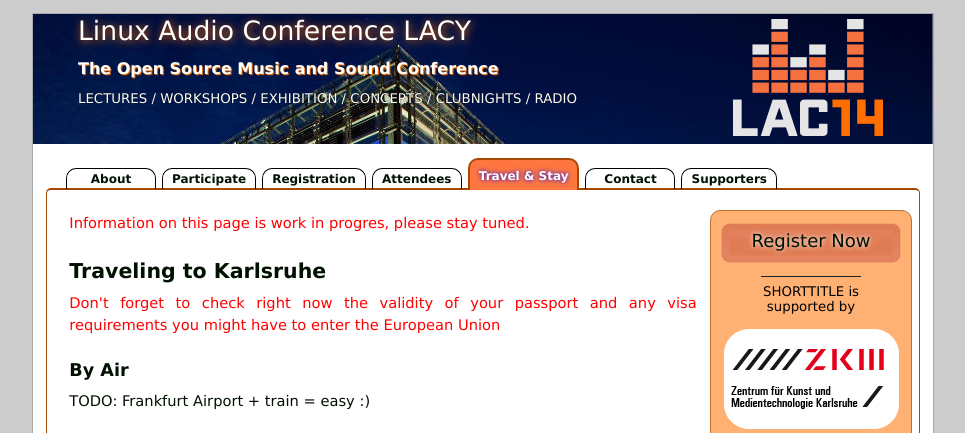
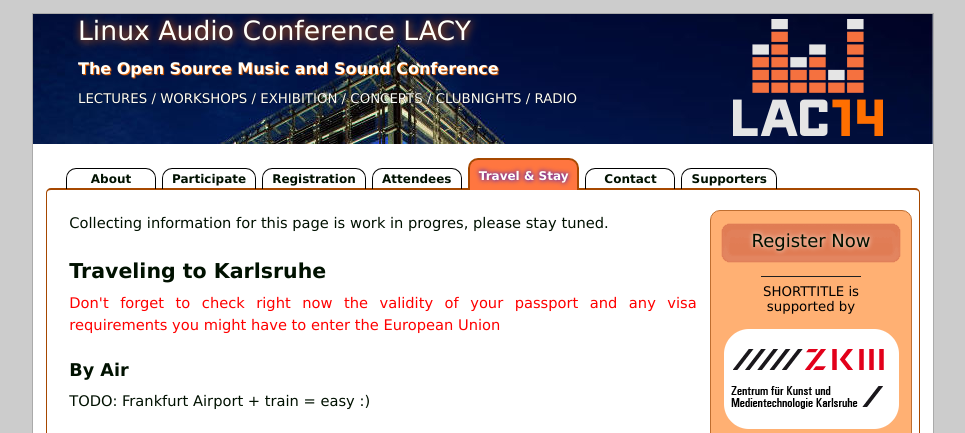
Before and after one commit to x42/lac2014, a PHP site: page /index.php?page=travel in a window 1280 px wide. Shown: the top 433 px of the page, without its empty margins (157-1122 px from the left). Run offline with PHP 8.4, Linux system fonts and the light colour scheme; data that the repository does not hold is empty; a stand-in replaces the project's code that opens the database connection; some libraries are stand-ins or nearby versions.

Commit message:
aaaand anoter minor travel page update

```diff
--- a/pages/travel.php
+++ b/pages/travel.php
@@ -1,4 +1,4 @@
-<p class="red">Information on this page is work in progres, please stay tuned.</p>
+<p>Collecting information for this page is work in progres, please stay tuned.</p>
 
 <h1>Traveling to Karlsruhe</h1>
 
```
